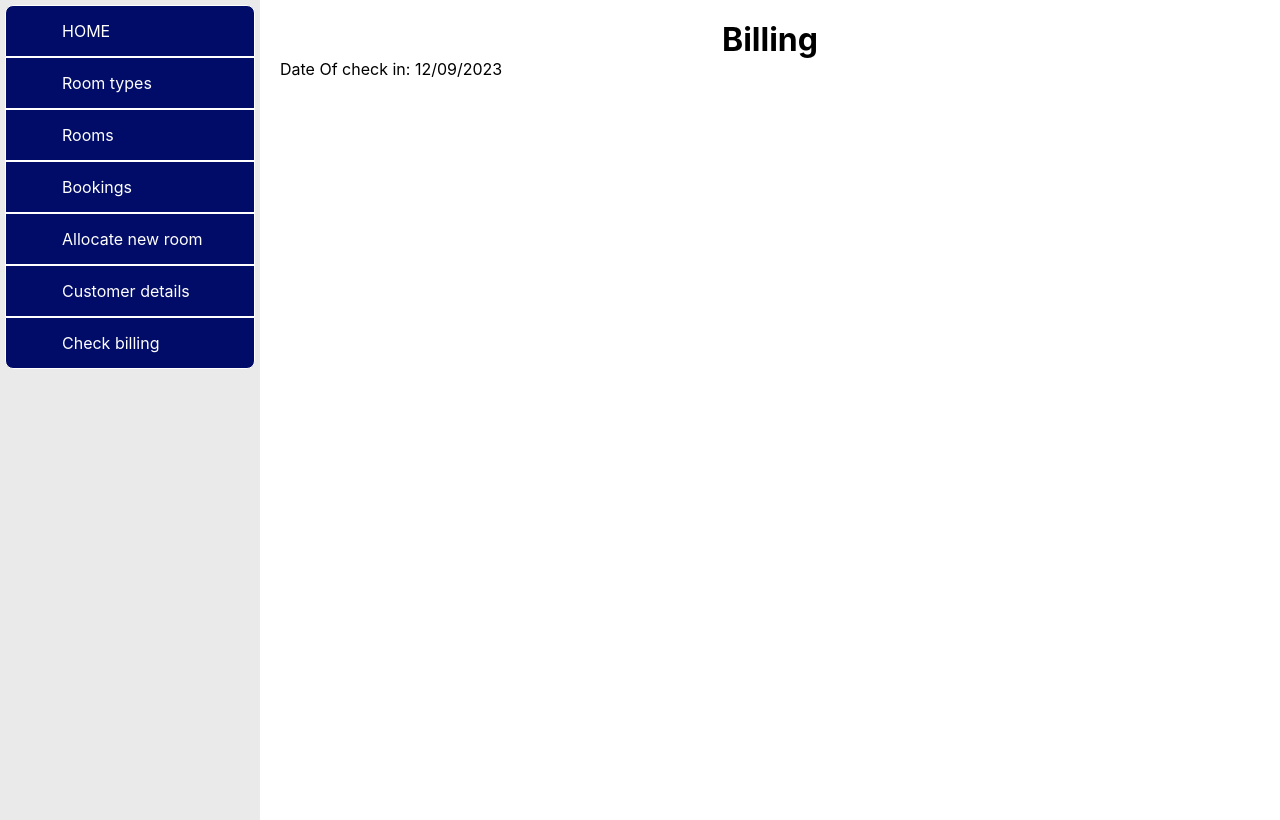
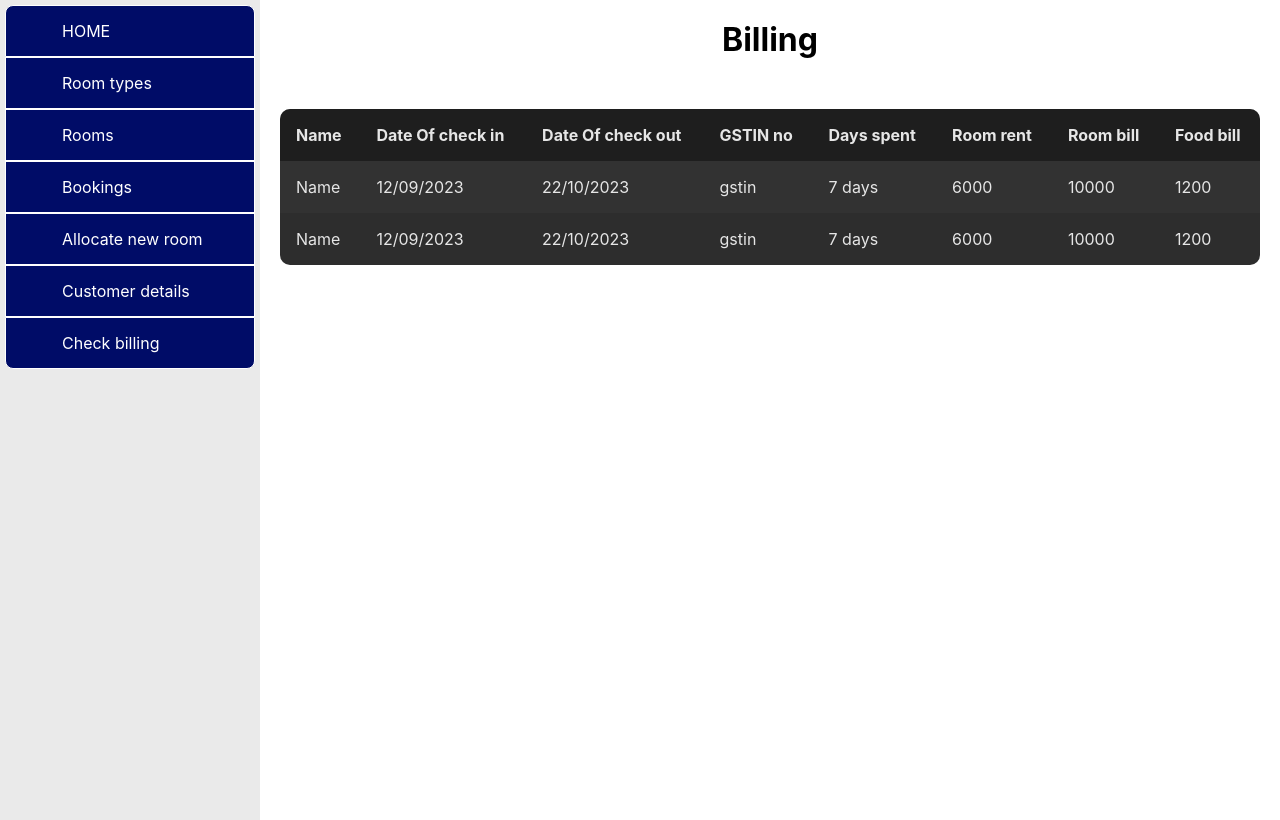
Before and after one commit to imTanay0/hotel-management-system-frontend, a React (Vite) app: page /billing/1 in a window 1280 px wide. Built offline with nearby package versions, Linux system fonts and the light colour scheme.

Commit message:
Create billing page structure

```diff
--- a/src/pages/Billing/Billing.jsx
+++ b/src/pages/Billing/Billing.jsx
@@ -1,5 +1,4 @@
 import React from 'react'
-import { Link } from 'react-router-dom'
 
 import './billing.css'
 
@@ -8,10 +7,45 @@ const Billing = () => {
     <div className='billing-section'>
       <h1>Billing</h1>
 
-      <div>
-        <span>Date Of check in: 12/09/2023</span>
+      <div className="table-container">
+        <table>
+          <thead>
+            <tr>
+              <th>Name</th>
+              <th>Date Of check in</th>
+              <th>Date Of check out</th>
+              <th>GSTIN no</th>
+              <th>Days spent</th>
+              <th>Room rent</th>
+              <th>Room bill</th>
+              <th>Food bill</th>
+            </tr>
+          </thead>
+          <tbody>
+            <tr>
+              <td>Name</td>
+              <td>12/09/2023</td>
+              <td>22/10/2023</td>
+              <td>gstin</td>
+              <td>7 days</td>
+              <td>6000</td>
+              <td>10000</td>
+              <td>1200</td>
+            </tr>
+            <tr>
+              <td>Name</td>
+              <td>12/09/2023</td>
+              <td>22/10/2023</td>
+              <td>gstin</td>
+              <td>7 days</td>
+              <td>6000</td>
+              <td>10000</td>
+              <td>1200</td>
+            </tr>
+          </tbody>
+        </table>
+      </div>
 
-      </div>
     </div>
   )
 }
```
